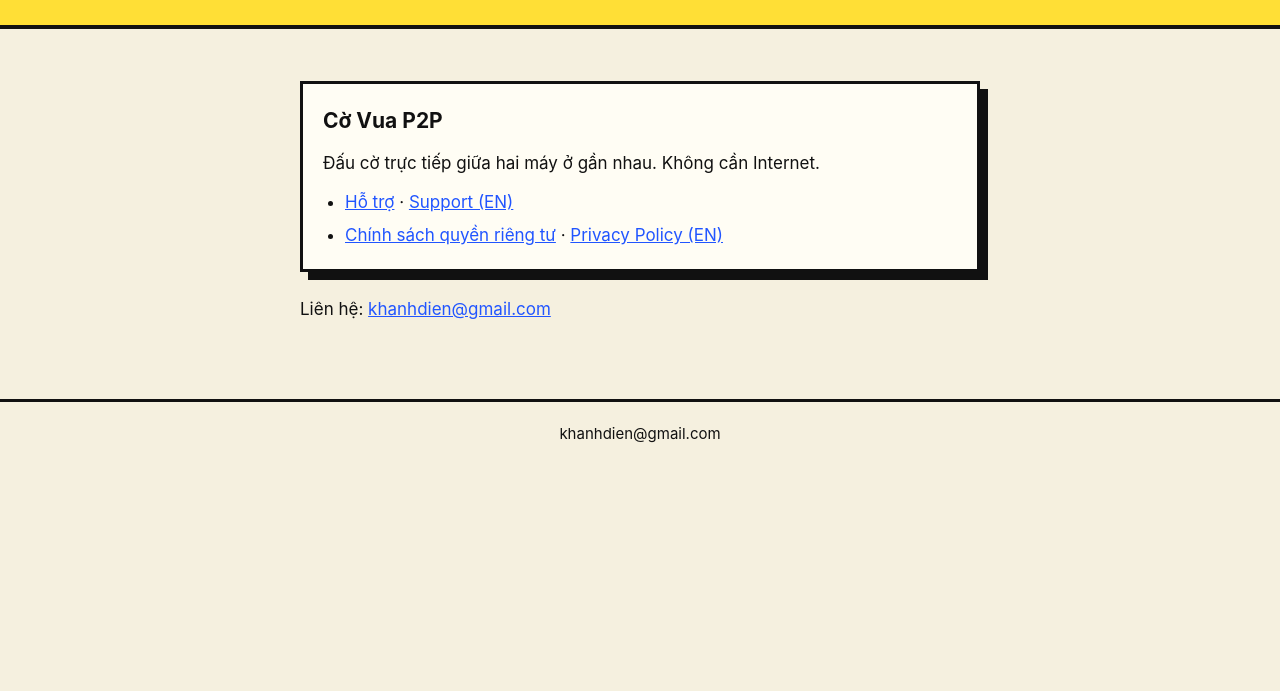
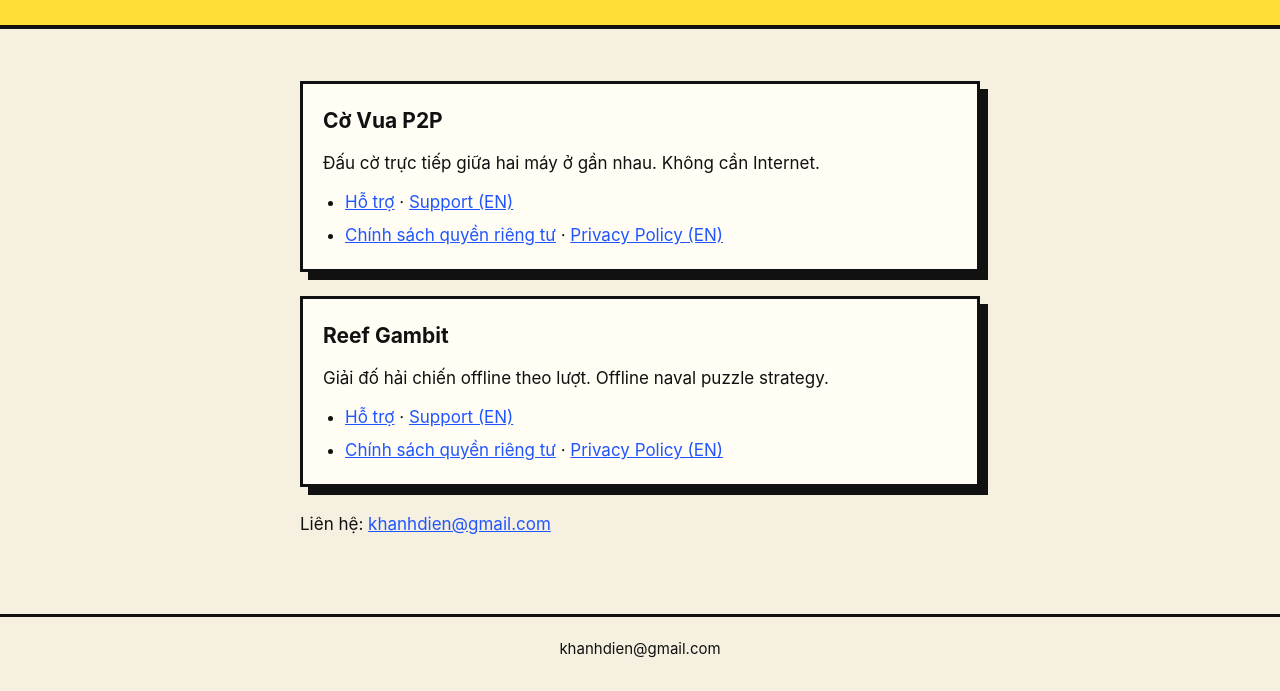
Before and after one commit to diennk/policies, a plain HTML site: page index.html in a window 1280 px wide. Shown: the part 109-800 px from the top of the page. Drawn offline with Linux system fonts and the light colour scheme.

Commit message:
List Reef Gambit privacy and support pages
Added a new card section for 'Reef Gambit' with description and links.

```diff
--- a/index.html
+++ b/index.html
@@ -27,6 +27,8 @@
   </ul>
 </div>
 
+<div class="card"><h2>Reef Gambit</h2><p>Giải đố hải chiến offline theo lượt. Offline naval puzzle strategy.</p><ul><li><a href="reef-gambit/support.html">Hỗ trợ</a> · <a href="reef-gambit/support-en.html">Support (EN)</a></li><li><a href="reef-gambit/privacy.html">Chính sách quyền riêng tư</a> · <a href="reef-gambit/privacy-en.html">Privacy Policy (EN)</a></li></ul></div>
+
 <p>Liên hệ: <a href="mailto:khanhdien@gmail.com">khanhdien@gmail.com</a></p>
 
 </main>
```
